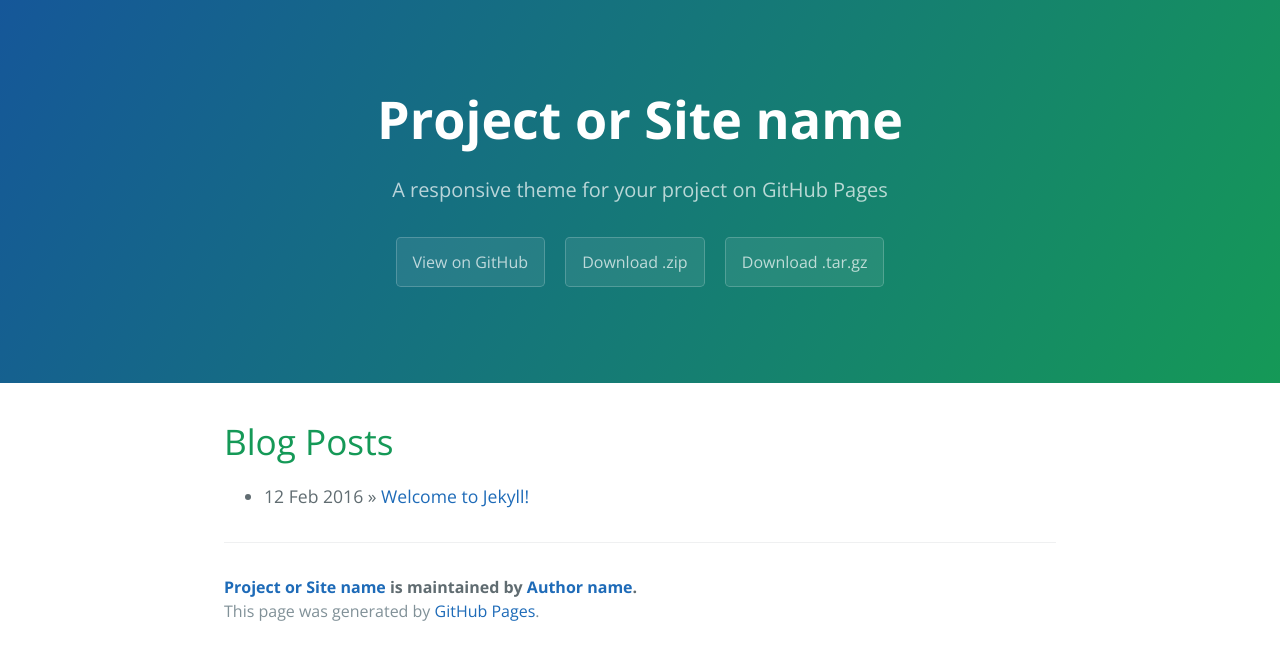
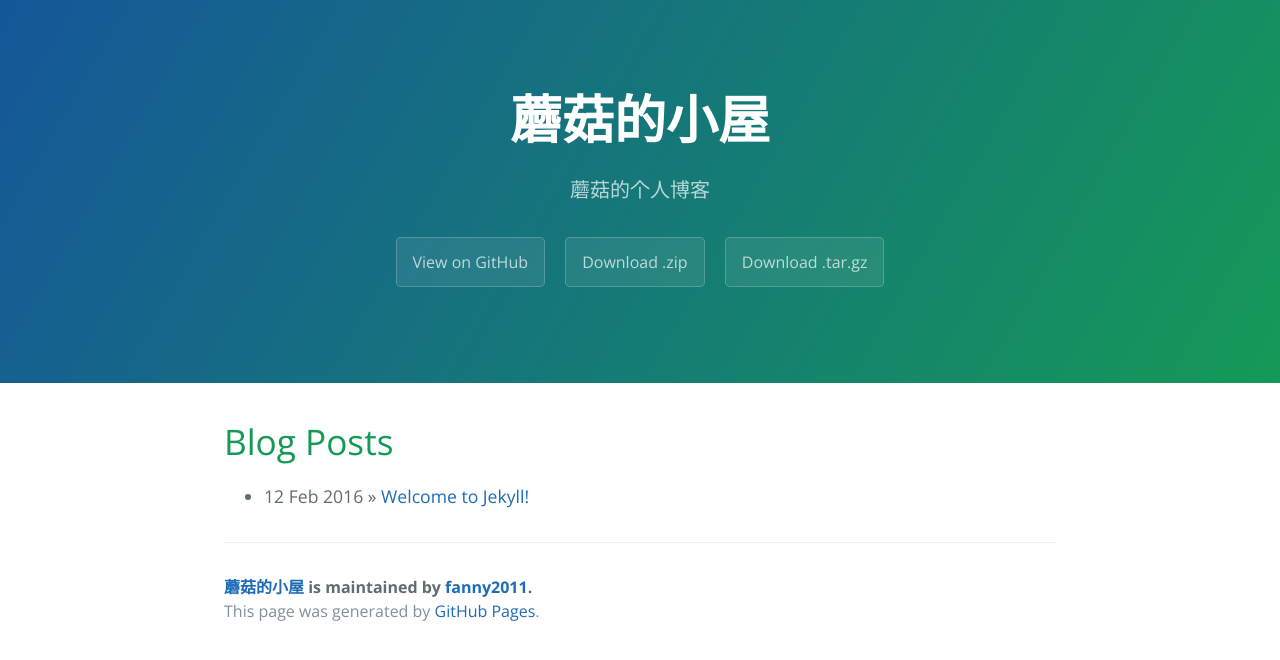
Before and after one commit to Fanny2011/Fanny2011.github.io, a Jekyll site: the page built from index.html, in a window 1280 px wide. Shown: the top 660 px of the page. Built offline with Jekyll 4.4.1, drawn with Linux system fonts in a browser that asks for light colours; the list of posts is cut into pages by our own code.

Commit message:
Update _config.yml

```diff
--- a/_config.yml
+++ b/_config.yml
@@ -1,13 +1,13 @@
 # Setup
-title:        Project or Site name
-tagline:      A responsive theme for your project on GitHub Pages
+title:        蘑菇的小屋
+tagline:      蘑菇的个人博客
 baseurl:      ""
 paginate:     1
 
 # About/contact
 author:
-  name:       Author name
-  url:        http://yourhomepage.com
+  name:       fanny2011
+  url:        https://github.com/fanny2011/
 
 # Gems
 gems:
```
